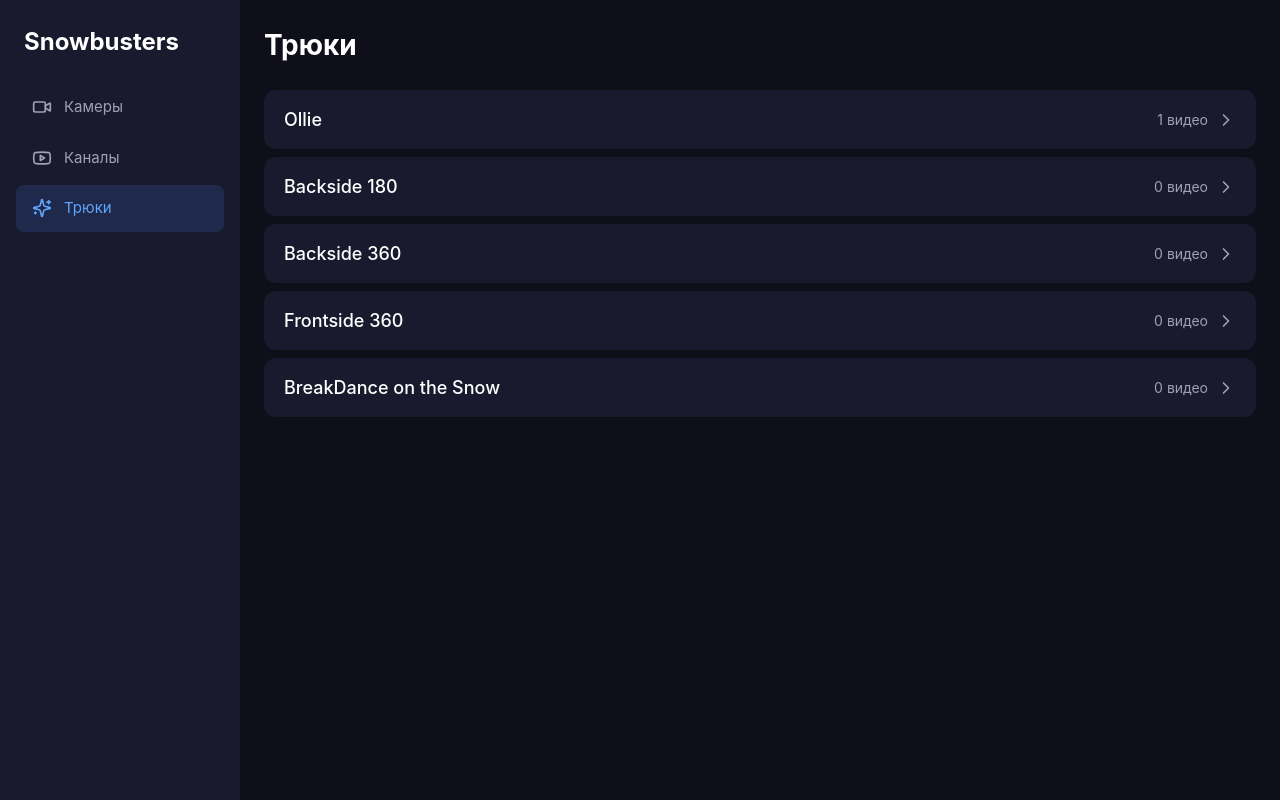
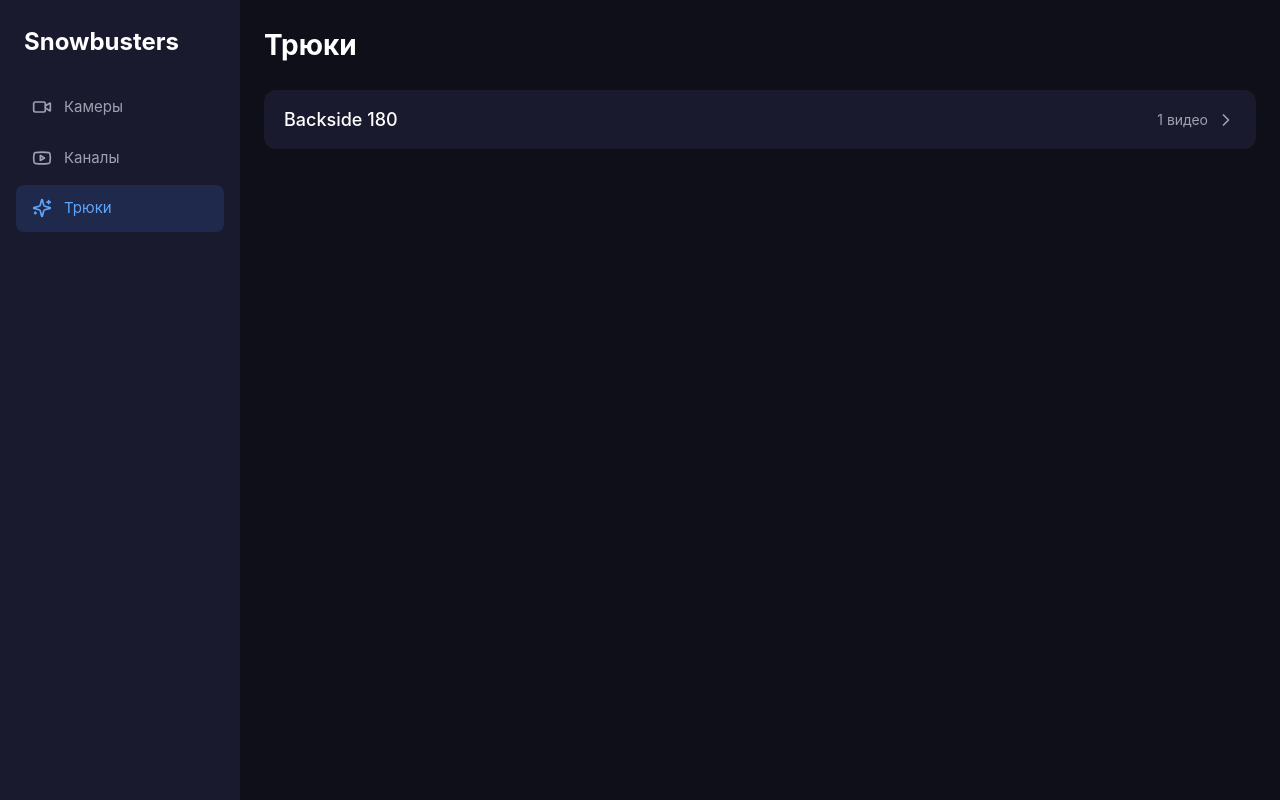
Before and after one commit to PreyAlone84/snowbusters-portal, a React (Vite) app: page /tricks in a window 1280 px wide. Built offline with nearby package versions, Linux system fonts and the light colour scheme; the HTML template or start-up script is replaced by a standard one.

Commit message:
git commit -m "add ttrick fs modal"

```diff
--- /dev/null
+++ b/src/components/YouTubeModal/YouTubeModal.module.scss
@@ -0,0 +1,53 @@
+.overlay {
+  background: rgba(0, 0, 0, 0.95);
+  position: fixed;
+  inset: 0;
+  z-index: 1000;
+  animation: fadeIn 0.2s;
+}
+
+.modal {
+  position: fixed;
+  top: 50%;
+  left: 50%;
+  transform: translate(-50%, -50%);
+  width: 100vw;
+  height: 100vh;
+  max-width: 100vw;
+  max-height: 100vh;
+  background: #000;
+  animation: fadeIn 0.2s;
+  z-index: 1001;
+  display: flex;
+  align-items: center;
+  justify-content: center;
+}
+
+.iframe {
+  width: 100%;
+  height: 100%;
+  border: none;
+}
+
+.closeButton {
+  position: fixed;
+  top: 16px;
+  right: 16px;
+  background: rgba(255, 255, 255, 0.1);
+  border: none;
+  border-radius: 50%;
+  padding: 12px;
+  color: #fff;
+  cursor: pointer;
+  z-index: 1002;
+  transition: background 0.2s;
+}
+
+.closeButton:hover {
+  background: rgba(255, 255, 255, 0.2);
+}
+
+@keyframes fadeIn {
+  from { opacity: 0; }
+  to { opacity: 1; }
+}
--- /dev/null
+++ b/src/components/YouTubeModal/YouTubeModal.tsx
@@ -0,0 +1,37 @@
+import * as Dialog from "@radix-ui/react-dialog";
+import { X } from "lucide-react";
+import styles from "./YouTubeModal.module.scss";
+
+interface YouTubeModalProps {
+  videoUrl: string;
+  isOpen: boolean;
+  onClose: () => void;
+}
+
+export function YouTubeModal({ videoUrl, isOpen, onClose }: YouTubeModalProps) {
+  const videoId = videoUrl.match(/(?:youtube\.com\/watch\?v=|youtu\.be\/|youtube\.com\/embed\/)([^&\s?]+)/)?.[1];
+
+  if (!videoId) return null;
+
+  const embedUrl = `https://www.youtube.com/embed/${videoId}?autoplay=1&rel=0&fs=1`;
+
+  return (
+    <Dialog.Root open={isOpen} onOpenChange={onClose}>
+      <Dialog.Portal>
+        <Dialog.Overlay className={styles.overlay} />
+        <Dialog.Content className={styles.modal}>
+          <button className={styles.closeButton} onClick={onClose} aria-label="Закрыть">
+            <X size={28} />
+          </button>
+          <iframe
+            src={embedUrl}
+            className={styles.iframe}
+            allow="autoplay; encrypted-media; fullscreen"
+            allowFullScreen
+            title="YouTube video"
+          />
+        </Dialog.Content>
+      </Dialog.Portal>
+    </Dialog.Root>
+  );
+}
--- /dev/null
+++ b/src/data/tricks.ts
@@ -0,0 +1,22 @@
+export interface TrickVideo {
+  trick: string;
+  videos: string[];
+}
+
+export const tricksData: TrickVideo[] = [
+  { trick: "Backside 180", videos: ["https://www.youtube.com/watch?v=ln03njzMzuk"] },
+];
+
+export function getUniqueTricks(): string[] {
+  return [...new Set(tricksData.map(t => t.trick))];
+}
+
+export function getVideosByTrick(trickName: string): string[] {
+  const found = tricksData.find(t => t.trick === trickName);
+  return found?.videos || [];
+}
+
+export function extractVideoId(url: string): string | null {
+  const match = url.match(/(?:youtube\.com\/watch\?v=|youtu\.be\/|youtube\.com\/embed\/)([^&\s?]+)/);
+  return match ? match[1] : null;
+}
--- a/src/pages/TrickDetailPage.module.scss
+++ b/src/pages/TrickDetailPage.module.scss
@@ -16,52 +16,53 @@
   font-size: 28px;
   font-weight: 700;
   color: #fff;
-  margin-bottom: 8px;
-}
-
-.description {
-  font-size: 16px;
-  color: #a0a0b0;
   margin-bottom: 24px;
 }
 
 .videos {
   display: grid;
-  grid-template-columns: repeat(auto-fill, minmax(280px, 1fr));
-  gap: 16px;
+  grid-template-columns: repeat(auto-fill, minmax(320px, 1fr));
+  gap: 20px;
 }
 
 .videoCard {
-  display: flex;
-  flex-direction: column;
-  align-items: center;
-  gap: 12px;
-  padding: 20px;
+  position: relative;
+  aspect-ratio: 16 / 9;
+  border-radius: 12px;
+  overflow: hidden;
+  cursor: pointer;
   background: #1a1a2e;
-  border-radius: 12px;
-  text-decoration: none;
-  transition: all 0.2s;
+  transition: transform 0.2s;
 }
 
 .videoCard:hover {
-  background: #252540;
+  transform: scale(1.02);
+}
+
+.thumbnail {
+  width: 100%;
+  height: 100%;
+  object-fit: cover;
 }
 
 .playButton {
+  position: absolute;
+  top: 50%;
+  left: 50%;
+  transform: translate(-50%, -50%);
   width: 64px;
   height: 64px;
   border-radius: 50%;
-  background: rgba(59, 130, 246, 0.2);
+  background: rgba(0, 0, 0, 0.7);
   display: flex;
   align-items: center;
   justify-content: center;
-  color: #60a5fa;
+  color: #fff;
+  transition: background 0.2s;
 }
 
-.videoTitle {
-  font-size: 14px;
-  color: #fff;
-  text-align: center;
+.videoCard:hover .playButton {
+  background: rgba(239, 68, 68, 0.9);
 }
 
 .empty {
--- a/src/pages/TrickDetailPage.tsx
+++ b/src/pages/TrickDetailPage.tsx
@@ -1,35 +1,18 @@
+import { useState } from "react";
 import { useParams, Link } from "react-router-dom";
-import { ArrowLeft, Play } from "lucide-react";
+import { ArrowLeft } from "lucide-react";
+import { getUniqueTricks, getVideosByTrick, extractVideoId } from "../data/tricks";
+import { YouTubeModal } from "../components/YouTubeModal/YouTubeModal";
 import styles from "./TrickDetailPage.module.scss";
-
-interface Trick {
-  id: string;
-  name: string;
-  description?: string;
-  videos: { id: string; title: string; url: string; thumbnail?: string }[];
-}
-
-const tricks: Trick[] = [
-  {
-    id: "ollie",
-    name: "Ollie",
-    description: "Базовый трюк - прыжок с доской",
-    videos: [
-      { id: "1", title: "Snowboard Jump Training - Taevis Kapalka", url: "https://www.youtube.com/watch?v=f34a0d" },
-      { id: "2", title: "How to Ollie - Malcolm Moore", url: "https://www.youtube.com/watch?v=xxx" },
-    ]
-  },
-  { id: "backside-180", name: "Backside 180", description: "Поворот на 180 градусов спиной", videos: [] },
-  { id: "backside-360", name: "Backside 360", description: "Полный оборот на 360 спиной", videos: [] },
-  { id: "frontside-360", name: "Frontside 360", description: "Полный оборот на 360 лицом", videos: [] },
-  { id: "breakdance", name: "BreakDance on the Snow", description: "Танец на сноуборде", videos: [] },
-];
 
 export function TrickDetailPage() {
   const { id } = useParams<{ id: string }>();
-  const trick = tricks.find(t => t.id === id);
+  const [selectedVideo, setSelectedVideo] = useState<string | null>(null);
 
-  if (!trick) {
+  const trickNames = getUniqueTricks();
+  const trickName = trickNames.find(name => name.toLowerCase().replace(/\s+/g, "-") === id);
+
+  if (!trickName) {
     return (
       <div className={styles.notFound}>
         <p>Трюк не найден</p>
@@ -38,27 +21,53 @@ export function TrickDetailPage() {
     );
   }
 
+  const videos = getVideosByTrick(trickName);
+
   return (
     <div>
       <Link to="/tricks" className={styles.back}>
         <ArrowLeft size={20} />
         К списку трюков
       </Link>
-      <h1 className={styles.title}>{trick.name}</h1>
-      {trick.description && <p className={styles.description}>{trick.description}</p>}
+      <h1 className={styles.title}>{trickName}</h1>
 
       <div className={styles.videos}>
-        {trick.videos.length > 0 ? (
-          trick.videos.map((video) => (
-            <a key={video.id} href={video.url} target="_blank" rel="noopener noreferrer" className={styles.videoCard}>
-              <div className={styles.playButton}><Play size={32} /></div>
-              <span className={styles.videoTitle}>{video.title}</span>
-            </a>
-          ))
+        {videos.length > 0 ? (
+          videos.map((videoUrl, index) => {
+            const videoId = extractVideoId(videoUrl);
+            const thumbnailUrl = videoId
+              ? `https://img.youtube.com/vi/${videoId}/maxresdefault.jpg`
+              : null;
+
+            return (
+              <div
+                key={index}
+                className={styles.videoCard}
+                onClick={() => setSelectedVideo(videoUrl)}
+              >
+                {thumbnailUrl && (
+                  <img src={thumbnailUrl} alt="" className={styles.thumbnail} />
+                )}
+                <div className={styles.playButton}>
+                  <svg viewBox="0 0 24 24" fill="currentColor" width="32" height="32">
+                    <path d="M8 5v14l11-7z" />
+                  </svg>
+                </div>
+              </div>
+            );
+          })
         ) : (
           <p className={styles.empty}>Видео пока не добавлены</p>
         )}
       </div>
+
+      {selectedVideo && (
+        <YouTubeModal
+          videoUrl={selectedVideo}
+          isOpen={true}
+          onClose={() => setSelectedVideo(null)}
+        />
+      )}
     </div>
   );
 }
--- a/src/pages/TricksPage.tsx
+++ b/src/pages/TricksPage.tsx
@@ -1,35 +1,29 @@
 import { Link } from "react-router-dom";
 import { ChevronRight } from "lucide-react";
+import { getUniqueTricks, getVideosByTrick } from "../data/tricks";
 import styles from "./TricksPage.module.scss";
 
-interface Trick {
-  id: string;
-  name: string;
-  videos: { title: string; url: string }[];
-}
+export function TricksPage() {
+  const trickNames = getUniqueTricks();
 
-const tricks: Trick[] = [
-  { id: "ollie", name: "Ollie", videos: [{ title: "Snowboard Jump Training - Taevis Kapalka", url: "https://www.youtube.com/watch?v=f34a0d" }] },
-  { id: "backside-180", name: "Backside 180", videos: [] },
-  { id: "backside-360", name: "Backside 360", videos: [] },
-  { id: "frontside-360", name: "Frontside 360", videos: [] },
-  { id: "breakdance", name: "BreakDance on the Snow", videos: [] },
-];
-
-export function TricksPage() {
   return (
     <div>
       <h1 className={styles.title}>Трюки</h1>
       <div className={styles.list}>
-        {tricks.map((trick) => (
-          <Link key={trick.id} to={`/tricks/${trick.id}`} className={styles.item}>
-            <span className={styles.name}>{trick.name}</span>
-            <div className={styles.meta}>
-              <span>{trick.videos.length} видео</span>
-              <ChevronRight size={20} />
-            </div>
-          </Link>
-        ))}
+        {trickNames.map((trickName) => {
+          const videos = getVideosByTrick(trickName);
+          const id = trickName.toLowerCase().replace(/\s+/g, "-");
+
+          return (
+            <Link key={id} to={`/tricks/${id}`} className={styles.item}>
+              <span className={styles.name}>{trickName}</span>
+              <div className={styles.meta}>
+                <span>{videos.length} видео</span>
+                <ChevronRight size={20} />
+              </div>
+            </Link>
+          );
+        })}
       </div>
     </div>
   );
```
